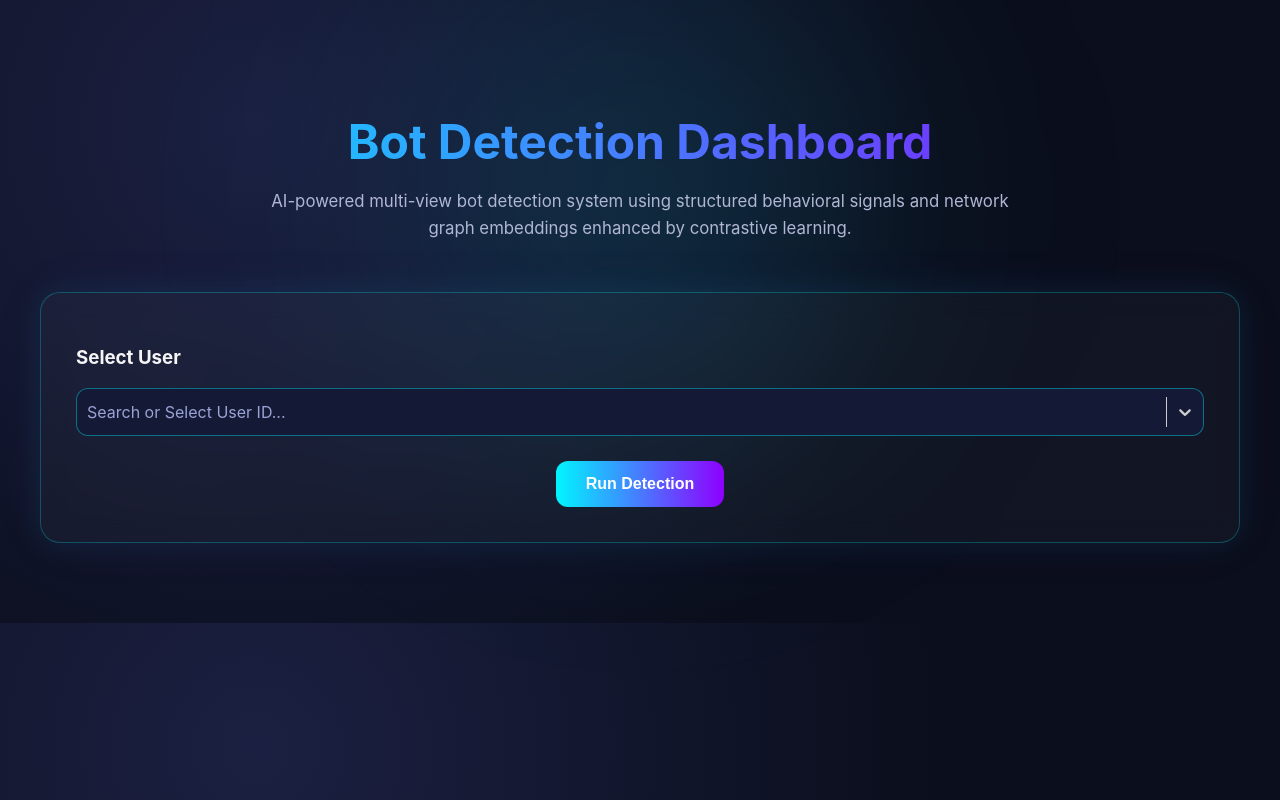
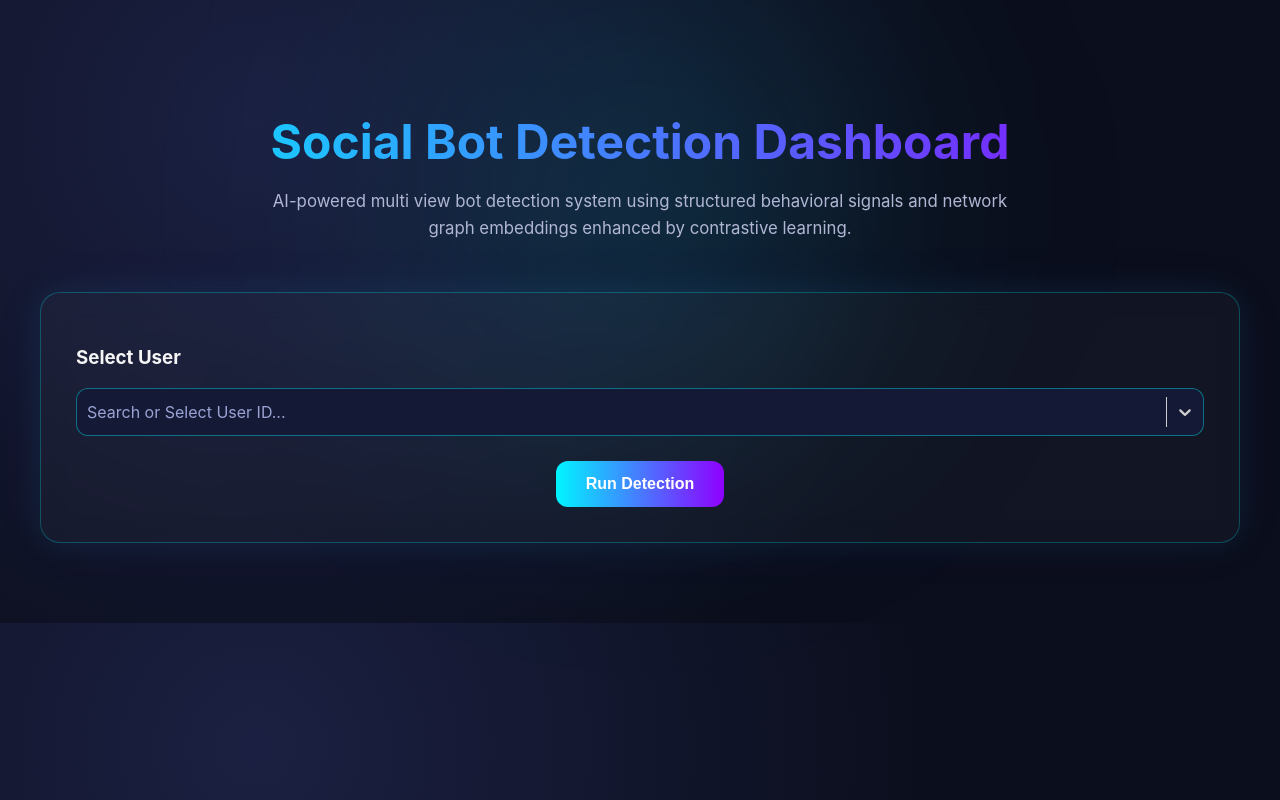
Before and after one commit to anamika-ms/SocialBotDetection, a React app in the folder Frontend/: page / in a window 1280 px wide. Built offline with nearby package versions, Linux system fonts and the light colour scheme; no server answers; the HTML template or start-up script is replaced by a standard one.

Commit message:
Enhance prediction results with dynamic risk level interpretation

```diff
--- a/Frontend/src/pages/Home.jsx
+++ b/Frontend/src/pages/Home.jsx
@@ -31,10 +31,10 @@ function Home() {
       {/* HERO SECTION */}
       <div className="hero-glow"></div>
 
-      <h1>Bot Detection Dashboard</h1>
+      <h1>Social Bot Detection Dashboard</h1>
 
       <p className="page-description">
-        AI-powered multi-view bot detection system using structured behavioral signals
+        AI-powered multi view bot detection system using structured behavioral signals
         and network graph embeddings enhanced by contrastive learning.
       </p>
 
```
